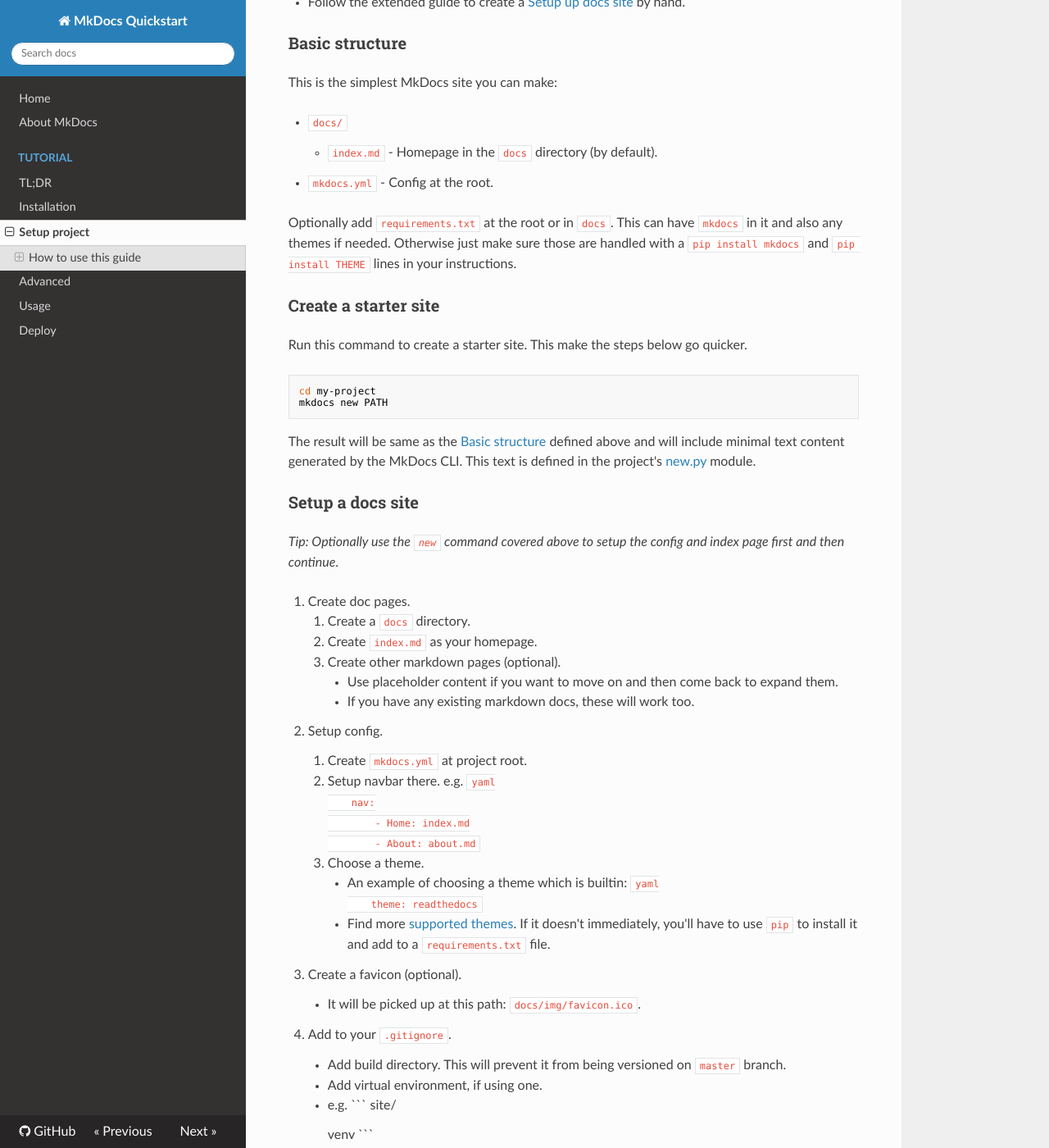
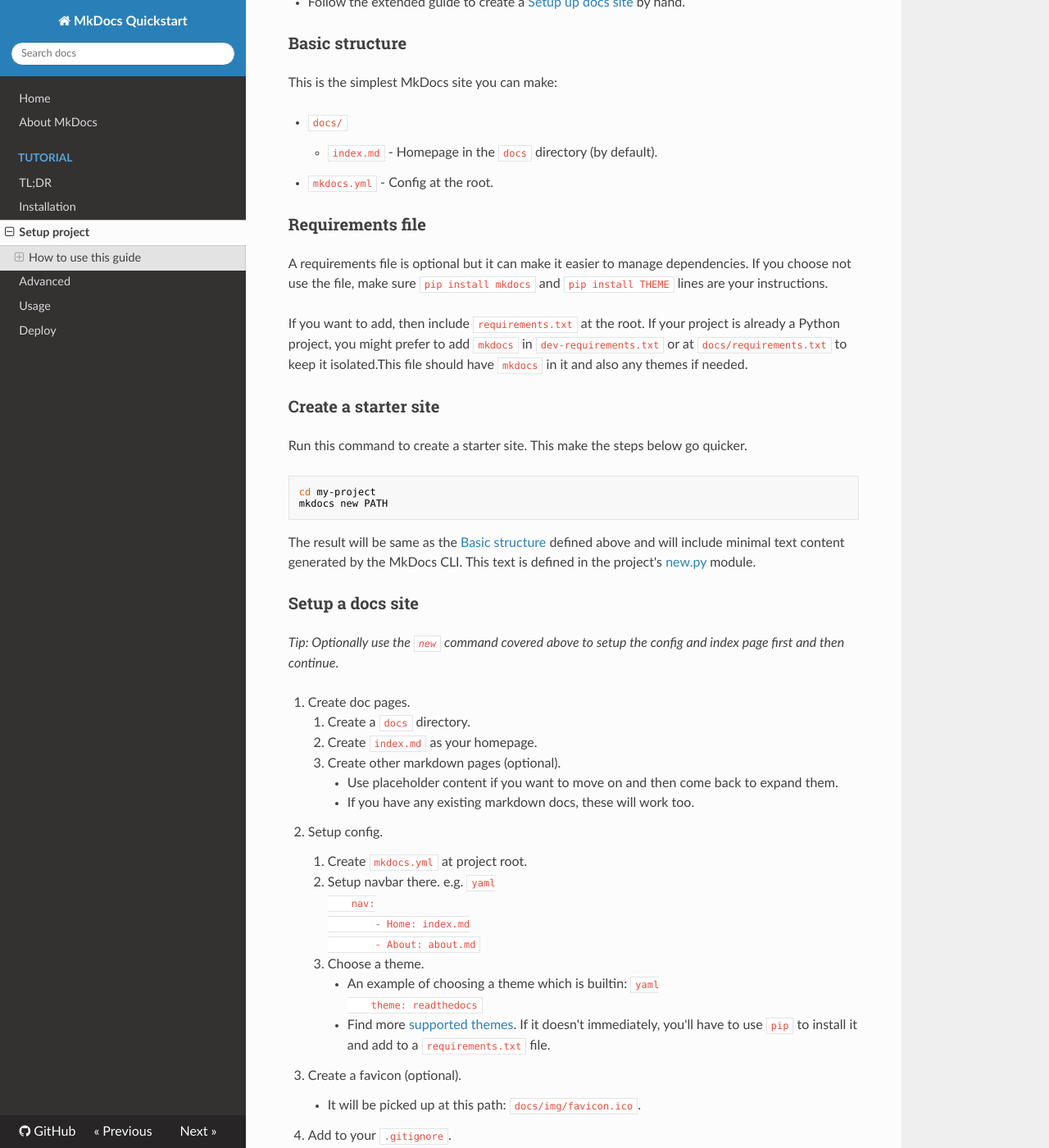
Before and after one commit to MichaelCurrin/mkdocs-quickstart, an MkDocs documentation site: the page built from docs/tutorial/setup_project.md, in a window 1280 px wide and 1400 px high, scrolled down 394 px. Shown: the whole window at 82% size. Built offline with MkDocs 1.6.1, drawn with Linux system fonts in a browser that asks for light colours; nearby versions of some CDN libraries; some of the changed text lies outside the part shown.

Commit message:
Update setup_project.md

````diff
--- a/docs/tutorial/setup_project.md
+++ b/docs/tutorial/setup_project.md
@@ -20,7 +20,13 @@
     - `index.md` - Homepage in the `docs` directory (by default).
 - `mkdocs.yml` - Config at the root.
 
-Optionally add `requirements.txt` at the root or in `docs`. This can have `mkdocs` in it and also any themes if needed. Otherwise just make sure those are handled with a `pip install mkdocs` and `pip install THEME` lines in your instructions.
+
+### Requirements file
+
+A requirements file is optional but it can make it easier to manage dependencies. If you choose not use the file, make sure `pip install mkdocs` and `pip install THEME` lines are your instructions.
+
+If you want to add, then include `requirements.txt` at the root. If your project is already a Python project, you might prefer to add `mkdocs` in `dev-requirements.txt` or at `docs/requirements.txt` to keep it isolated.This file should have `mkdocs` in it and also any themes if needed.
+
 
 ### Create a starter site
 
@@ -64,12 +70,12 @@
 4. Add to your `.gitignore`.
     - Add build directory. This will prevent it from being versioned on `master` branch.
     - Add virtual environment, if using one.
-    - e.g.
-        ```
-        site/
+    - For example:
+    ```
+    site/
 
-        venv
-        ```
+    venv
+    ```
 
 You project should now look this this:
 
@@ -79,3 +85,4 @@
 - `mkdocs.yml`
 - `.gitignore`
 - `venv`
+- `requirements.txt` - optional
````
